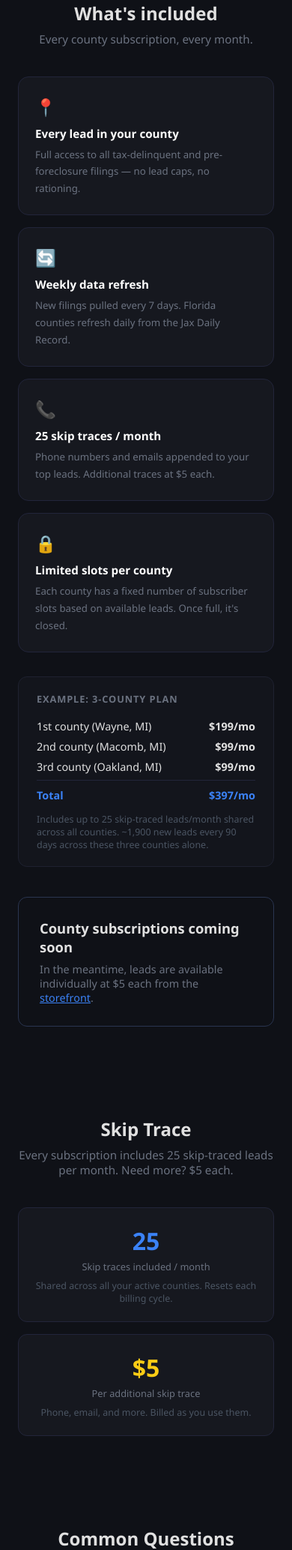
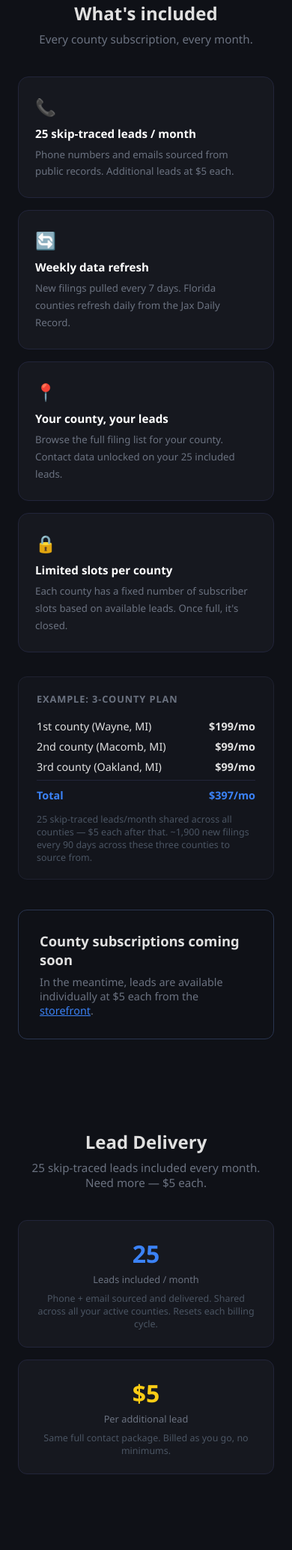
Before and after one commit to 145brice/Tax-Delinquencies, a Flask app: page /pricing in a window 390 px wide; the page is wider, and only the part inside the window is pictured. Shown: the part 713-2780 px from the top of that part at 75% size. Run offline with Flask 3, Linux system fonts and the light colour scheme; some libraries are stand-ins or nearby versions.

Commit message:
Partial phone/email reveal in storefront; fix lead model to 25/mo + $5 each
Co-Authored-By: Claude Sonnet 4.6 <noreply@anthropic.com>

```diff
--- a/app.py
+++ b/app.py
@@ -530,20 +530,25 @@ def _storefront_display_row(item):
         public_item["address"] = obfuscate_address(str(public_item["address"]))
     public_item["street"] = ""
 
-    # Privacy: the public storefront shows ONLY the area-code teaser. Strip the full
-    # skip-trace contact data so it never reaches the page source / the Vercel site.
+    # Privacy: show a partial teaser for leads that have been traced.
+    # Phone — area code + first digit of exchange visible, rest masked.
+    # Email — first half of local-part visible, rest masked.
+    # Full contact data never reaches the page source.
     digits = re.sub(r"\D", "", str(public_item.get("primary_phone") or ""))
     if len(digits) >= 10:
-        area = digits[-10:][:3]
+        local = digits[-10:]          # normalise to 10-digit
+        area  = local[:3]
+        exch1 = local[3]              # first digit of exchange
         public_item["phone_prefix"] = area
-        public_item["phone_display"] = f"({area}) ★★★-★★★★"
+        public_item["phone_display"] = f"({area}) {exch1}★★-★★★★"
     else:
         public_item["phone_prefix"] = ""
         public_item["phone_display"] = ""
     email = str(public_item.get("email_1") or "").strip()
     if email and "@" in email:
-        domain = email.split("@", 1)[1]
-        public_item["email_display"] = f"★★★@{domain}"
+        local_part, domain = email.split("@", 1)
+        half = max(1, len(local_part) // 2)
+        public_item["email_display"] = f"{local_part[:half]}{'★' * (len(local_part) - half)}@{domain}"
     else:
         public_item["email_display"] = ""
     for private_field in ("primary_phone", "phone_2", "email_1", "email_2",
--- a/templates/pricing.html
+++ b/templates/pricing.html
@@ -187,9 +187,9 @@
 
     <div class="what-grid">
         <div class="what-card">
-            <div class="icon">&#128205;</div>
-            <strong>Every lead in your county</strong>
-            <span>Full access to all tax-delinquent and pre-foreclosure filings — no lead caps, no rationing.</span>
+            <div class="icon">&#128222;</div>
+            <strong>25 skip-traced leads / month</strong>
+            <span>Phone numbers and emails sourced from public records. Additional leads at $5 each.</span>
         </div>
         <div class="what-card">
             <div class="icon">&#128260;</div>
@@ -197,9 +197,9 @@
             <span>New filings pulled every 7 days. Florida counties refresh daily from the Jax Daily Record.</span>
         </div>
         <div class="what-card">
-            <div class="icon">&#128222;</div>
-            <strong>25 skip traces / month</strong>
-            <span>Phone numbers and emails appended to your top leads. Additional traces at $5 each.</span>
+            <div class="icon">&#128205;</div>
+            <strong>Your county, your leads</strong>
+            <span>Browse the full filing list for your county. Contact data unlocked on your 25 included leads.</span>
         </div>
         <div class="what-card">
             <div class="icon">&#128274;</div>
@@ -215,7 +215,7 @@
         <div class="example-row"><span>2nd county (Macomb, MI)</span><strong>$99/mo</strong></div>
         <div class="example-row"><span>3rd county (Oakland, MI)</span><strong>$99/mo</strong></div>
         <div class="example-row total"><strong>Total</strong><strong>$397/mo</strong></div>
-        <div class="example-note">Includes up to 25 skip-traced leads/month shared across all counties. ~1,900 new leads every 90 days across these three counties alone.</div>
+        <div class="example-note">25 skip-traced leads/month shared across all counties — $5 each after that. ~1,900 new filings every 90 days across these three counties to source from.</div>
     </div>
 
     <!-- COUNTY PICKER -->
@@ -224,9 +224,9 @@
         <h3>Subscribe to a county</h3>
         <div class="picker-price">
             {% if is_first_county %}
-                First county <strong>$199/mo</strong> — includes 25 skip traces/mo.
+                First county <strong>$199/mo</strong> — includes 25 skip-traced leads/mo, $5 each after.
             {% else %}
-                Additional county <strong>$99/mo</strong> — skip trace allotment shared across your counties.
+                Additional county <strong>$99/mo</strong> — 25-lead allotment shared across all your counties.
             {% endif %}
         </div>
         <div style="display:flex;gap:10px;flex-wrap:wrap;align-items:center;">
@@ -285,19 +285,19 @@
 
 <!-- SKIP TRACE -->
 <div class="section">
-    <h2 class="section-title">Skip Trace</h2>
-    <p class="section-sub">Every subscription includes 25 skip-traced leads per month. Need more? $5 each.</p>
+    <h2 class="section-title">Lead Delivery</h2>
+    <p class="section-sub">25 skip-traced leads included every month. Need more — $5 each.</p>
 
     <div class="trace-grid">
         <div class="trace-card">
             <div class="trace-amount">25</div>
-            <div class="trace-label">Skip traces included / month</div>
-            <div class="trace-note">Shared across all your active counties. Resets each billing cycle.</div>
+            <div class="trace-label">Leads included / month</div>
+            <div class="trace-note">Phone + email sourced and delivered. Shared across all your active counties. Resets each billing cycle.</div>
         </div>
         <div class="trace-card">
             <div class="trace-amount" style="color:#facc15;">$5</div>
-            <div class="trace-label">Per additional skip trace</div>
-            <div class="trace-note">Phone, email, and more. Billed as you use them.</div>
+            <div class="trace-label">Per additional lead</div>
+            <div class="trace-note">Same full contact package. Billed as you go, no minimums.</div>
         </div>
     </div>
 </div>
@@ -334,7 +334,7 @@
                 <span class="chevron">▼</span>
             </div>
             <div class="faq-a">
-                We run the property owner's name through multiple public data sources to find their current phone number and email address. Hit rate is around 65% — meaning roughly 25 of every 40 leads will come back with contact data.
+                We source the property owner's phone number and email from public records and people-search databases. Your 25 included leads/month come with full contact data. Need more than 25 in a month — each additional lead is $5, no minimums.
             </div>
         </div>
 
```
